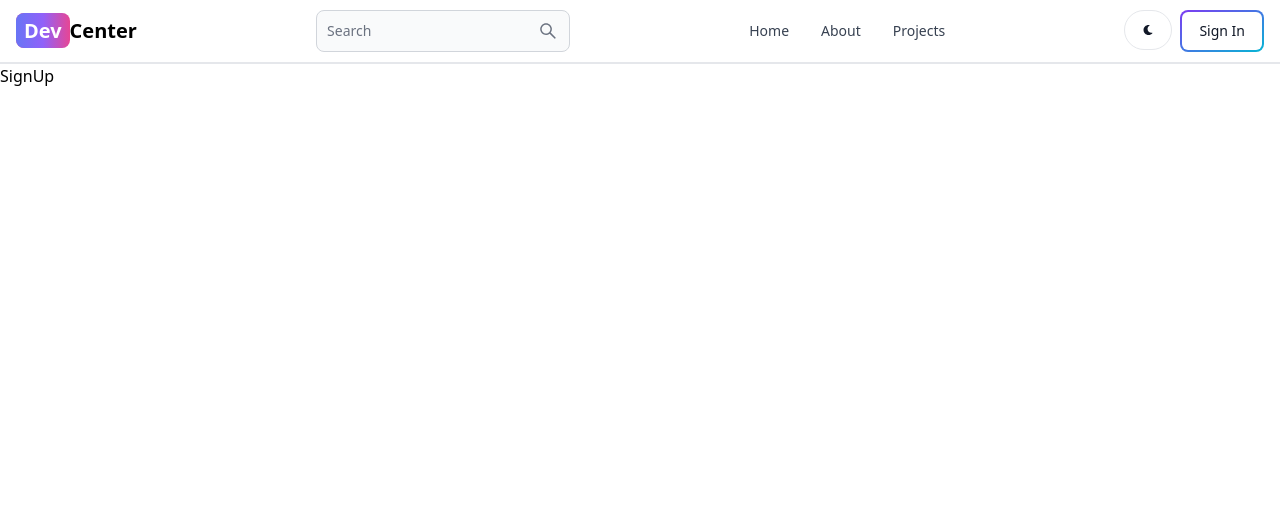
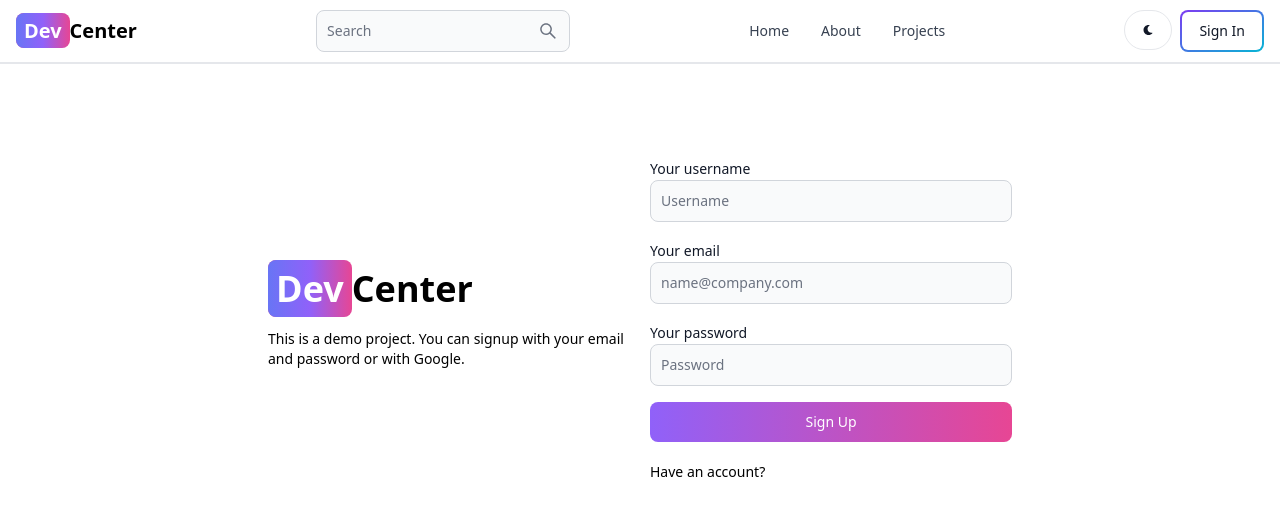
Before and after one commit to shreyJS/mern-blog, a React (Vite) app in the folder client/: page /sign-up in a window 1280 px wide. Shown: the top 516 px of the page. Built offline with nearby package versions, Linux system fonts and the light colour scheme.

Commit message:
created sign up UI

```diff
--- a/client/src/pages/SignUp.jsx
+++ b/client/src/pages/SignUp.jsx
@@ -1,9 +1,50 @@
-import React from 'react'
-
+import { Button, Label, TextInput } from "flowbite-react";
+import React from "react";
+import { Link } from "react-router-dom";
 function SignUp() {
   return (
-    <div>SignUp</div>
-  )
+    <div className="min-h-screen mt-20">
+      <div className="flex p-3 max-w-3xl mx-auto flex-col md:flex-row md:items-center gap-5">
+        {/* left */}
+        <div className="flex-1">
+          <Link to="/" className="text-4xl font-bold dark:text-white">
+            <span className="px-2 py-1 rounded-lg text-white bg-gradient-to-r from-indigo-500 via-purple-500 bg-pink-500">
+              Dev
+            </span>
+            Center
+          </Link>
+          <p className="text-sm mt-5">
+            This is a demo project. You can signup with your email and password
+            or with Google.
+          </p>
+        </div>
+        {/* right */}
+        <div className="flex-1">
+          <form action="" className="flex flex-col gap-4">
+            <div>
+              <Label value="Your username" />
+              <TextInput type="text" placeholder="Username" id="username" />
+            </div>
+            <div>
+              <Label value="Your email" />
+              <TextInput type="text" placeholder="name@company.com" id="email" />
+            </div>
+            <div>
+              <Label value="Your password" />
+              <TextInput type="text" placeholder="Password" id="password" />
+            </div>
+            <Button gradientDuoTone="purpleToPink" type="submit">
+              Sign Up
+            </Button>
+          </form>
+          <div className="flex gap-2 text-sm mt-5">
+            <span>Have an account?</span>
+            <Link to="/sign-in" className="text-blue-500"></Link>
+          </div>
+        </div>
+      </div>
+    </div>
+  );
 }
 
-export default SignUp
+export default SignUp;
```
